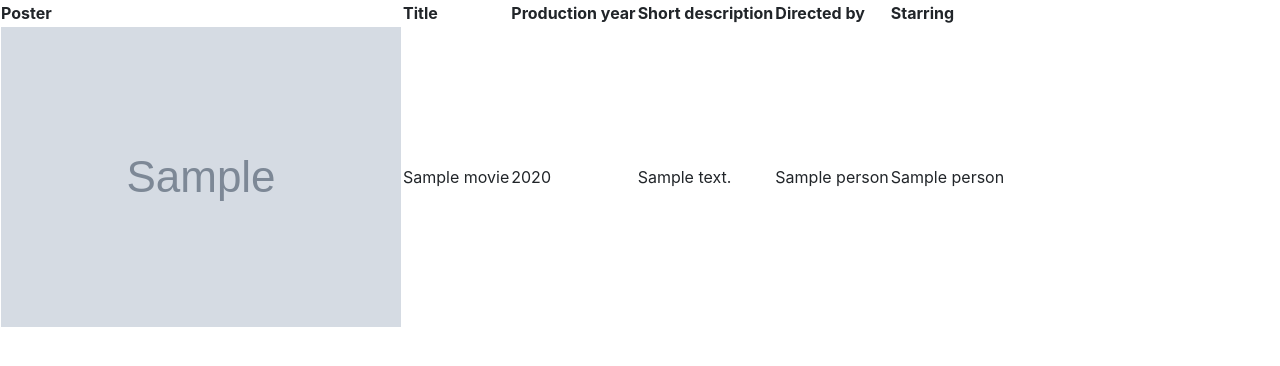
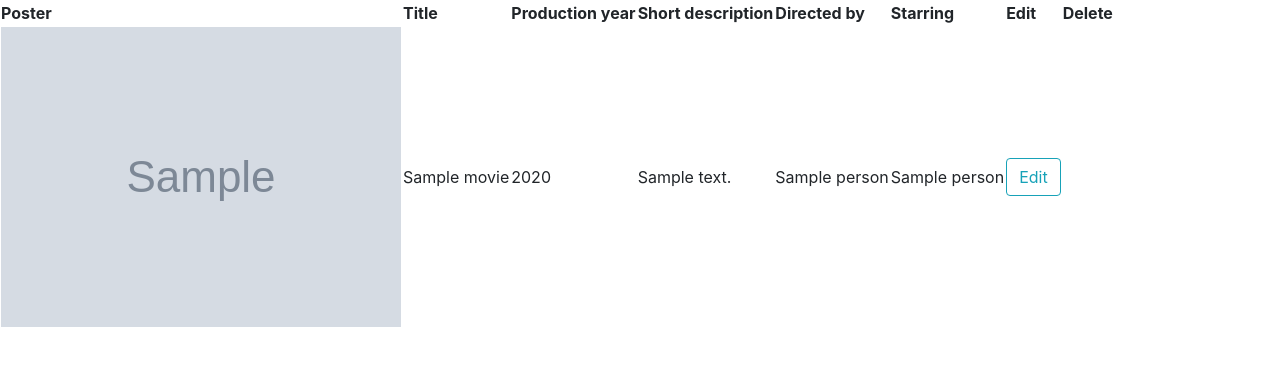
Before and after one commit to FilipHalon/movienager, a Django app: page /movies in a window 1280 px wide. Shown: the part 56-422 px from the top of the page. Run offline with Django 3.2, Linux system fonts and the light colour scheme; tables that the repository leaves empty hold one stand-in row (Sample ...); some libraries are stand-ins or nearby versions.

Commit message:
MovieEditView created and linked.

```diff
--- /dev/null
+++ b/movienager/movies/templates/movie/forms/movie-edit.html
@@ -0,0 +1,5 @@
+{% extends 'user_forms/user-edit.html' %}
+
+{% block title %}
+    Add a new movie
+{% endblock title %}
--- a/movienager/movies/templates/movie/movies.html
+++ b/movienager/movies/templates/movie/movies.html
@@ -20,6 +20,8 @@
                     {{ person.name }}{% if not forloop.last %}, {% endif %}
                 {% endfor %}
                 </td>
+                <td><a href="{% url 'movie-edit' movie.id %}"><button class="btn btn-outline-info">Edit</button></a></td>
+                {% comment %} <td><a href="{% url 'movie-delete' movie.id %}"><button class="btn btn-outline-danger">Delete</button></a></td> {% endcomment %}
             </tr>
             {% endfor %}
         </tbody>
--- a/movienager/movies/templates/partials/thead.html
+++ b/movienager/movies/templates/partials/thead.html
@@ -5,5 +5,7 @@
     {% for name in obj|get_field_names %}
         <th>{{ name }}</th>
     {% endfor %}
+        <th>Edit</th>
+        <th>Delete</th>
     </tr>
 </thead>
--- a/movienager/movies/urls.py
+++ b/movienager/movies/urls.py
@@ -1,8 +1,9 @@
-from django.urls import path
+from django.urls import path, re_path
 
 import movies.views as views
 
 urlpatterns = [
     path("movies", views.MoviesView.as_view(), name="movies"),
     path("movies/add", views.MovieAddView.as_view(), name="movie-add"),
+    re_path(r"^movies/(?P<pk>\d+$)", views.MovieEditView.as_view(), name="movie-edit"),
 ]
--- a/movienager/movies/views.py
+++ b/movienager/movies/views.py
@@ -18,3 +18,10 @@ class MovieAddView(edit.CreateView):
     fields = "__all__"
     success_url = "/movies"
     template_name = "movie/forms/movie-add.html"
+
+
+class MovieEditView(generic.UpdateView):
+    model = Movie
+    fields = "__all__"
+    success_url = "/movies"
+    template_name = "movie/forms/movie-edit.html"
```
